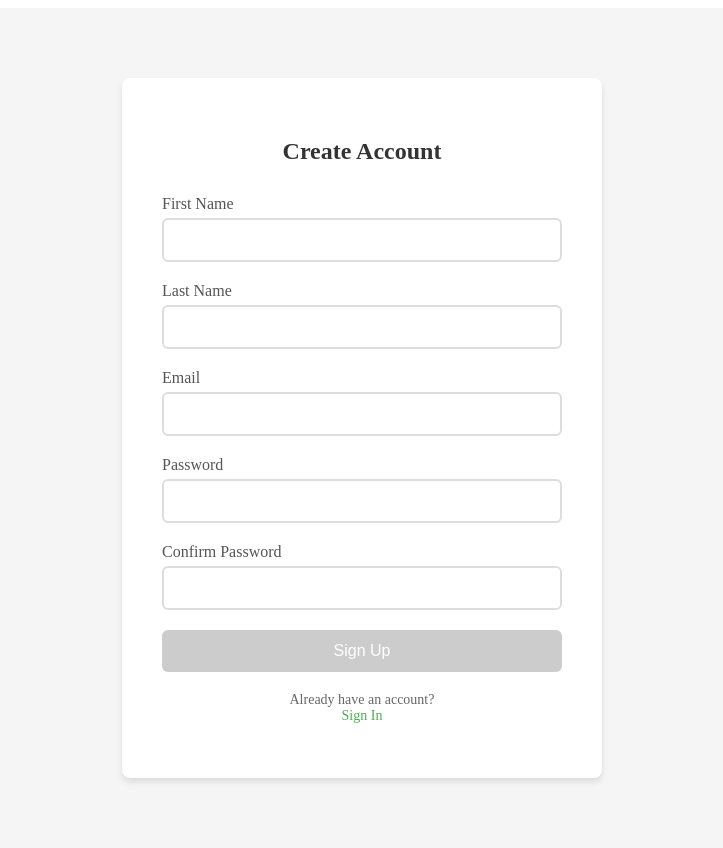
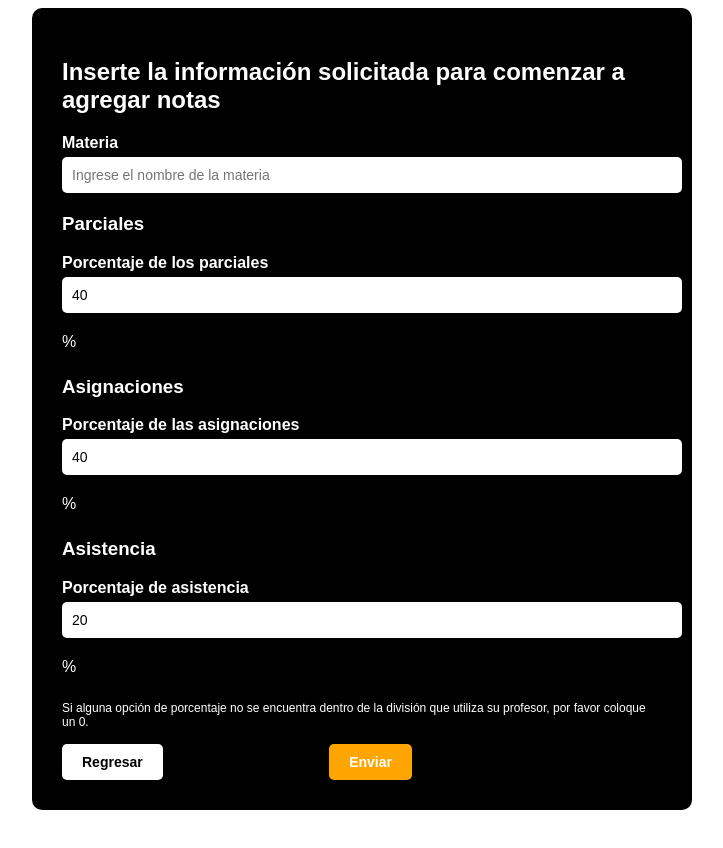
Before and after one commit to Grupo-Angular-1IL251/Grades-Calculator, an Angular app in the folder GradesCalculator/: page /materias in a window 1280 px wide. Before the commit this address led to /signup. Shown: the top 848 px of the page, without its empty margins (278-1001 px from the left). After the commit the page ends 818 px from the top, so only its background shows below. Built offline with nearby package versions, Linux system fonts and the light colour scheme; no server answers.

Commit message:
feat: se crea pantalla de crear materias

```diff
--- a/GradesCalculator/angular.json
+++ b/GradesCalculator/angular.json
@@ -109,5 +109,8 @@
         }
       }
     }
+  },
+  "cli": {
+    "analytics": false
   }
 }
--- a/GradesCalculator/src/app/app.routes.ts
+++ b/GradesCalculator/src/app/app.routes.ts
@@ -2,11 +2,13 @@ import { Routes } from '@angular/router';
 import { SignupComponent } from './signup/signup.component';
 import { LoginComponent } from './login/login.component';
 import { DashboardComponent } from './dashboard/dashboard.component';
+import { MateriasComponent } from './materias/materias.component';
 
 export const routes: Routes = [
   { path: '', redirectTo: '/signup', pathMatch: 'full' },
   { path: 'signup', component: SignupComponent },
   { path: 'login', component: LoginComponent },
   { path: 'dashboard', component: DashboardComponent },
+  { path: 'materias', component: MateriasComponent },
   { path: '**', redirectTo: '/signup' }
 ];
--- a/GradesCalculator/src/app/dashboard/dashboard.component.html
+++ b/GradesCalculator/src/app/dashboard/dashboard.component.html
@@ -4,7 +4,7 @@
       <h1 class="nav-title">GRADES CALCULATOR</h1>
       <div class="nav-menu">
         <button class="nav-button" type="button">Consultar Notas</button>
-        <button class="nav-button" type="button">Agregar Notas</button>
+        <button class="nav-button" type="button" (click)="irAMaterias()">Agregar Notas</button>
         <button class="nav-button" type="button">Calcular Materia</button>
         <button class="nav-button" type="button">Visualizar Progreso</button>
       </div>
--- a/GradesCalculator/src/app/dashboard/dashboard.component.ts
+++ b/GradesCalculator/src/app/dashboard/dashboard.component.ts
@@ -18,4 +18,8 @@ export class DashboardComponent {
     // Navigate to login page
     this.router.navigate(['/login']);
   }
+
+  irAMaterias() {
+    this.router.navigate(['/materias']);
+  }
 }
--- /dev/null
+++ b/GradesCalculator/src/app/materias/materias.component.html
@@ -0,0 +1,35 @@
+<div class="form-container">
+  <h2>Inserte la información solicitada para comenzar a agregar notas</h2>
+
+  <form [formGroup]="formularioNotas" (ngSubmit)="enviarFormulario()">
+    <label for="materia">Materia</label>
+    <input id="materia" formControlName="materia" placeholder="Ingrese el nombre de la materia" />
+
+    <div class="bloque">
+      <h3>Parciales</h3>
+      <label>Porcentaje de los parciales</label>
+      <input type="number" formControlName="parciales" />%
+    </div>
+
+    <div class="bloque">
+      <h3>Asignaciones</h3>
+      <label>Porcentaje de las asignaciones</label>
+      <input type="number" formControlName="asignaciones" />%
+    </div>
+
+    <div class="bloque">
+      <h3>Asistencia</h3>
+      <label>Porcentaje de asistencia</label>
+      <input type="number" formControlName="asistencia" />%
+    </div>
+
+    <p class="nota">
+      Si alguna opción de porcentaje no se encuentra dentro de la división que utiliza su profesor, por favor coloque un 0.
+    </p>
+
+    <div class="botones">
+      <button type="button" (click)="regresar()">Regresar</button>
+      <button type="submit" class="enviar">Enviar</button>
+    </div>
+  </form>
+</div>
--- /dev/null
+++ b/GradesCalculator/src/app/materias/materias.component.scss
@@ -0,0 +1,72 @@
+// Variables
+$form-bg: #000;
+$text-color: white;
+$button-orange: orange;
+$button-white: white;
+
+.form-container {
+  background-color: $form-bg;
+  color: $text-color;
+  padding: 30px;
+  max-width: 600px;
+  margin: auto;
+  font-family: Arial, sans-serif;
+  border-radius: 10px;
+
+  h2 {
+    margin-bottom: 20px;
+  }
+
+  form {
+    label {
+      font-weight: bold;
+      display: block;
+      margin-top: 15px;
+    }
+
+    input {
+      display: block;
+      margin: 5px 0 20px;
+      padding: 10px;
+      width: 100%;
+      font-size: 14px;
+      border-radius: 5px;
+      border: none;
+    }
+
+    .bloque {
+      margin-bottom: 25px;
+    }
+
+    .nota {
+      font-size: 12px;
+      margin: 15px 0;
+      color: lighten($text-color, 30%); // ← FUNCIONAL Y COMPATIBLE
+    }
+
+    .botones {
+      display: flex;
+      justify-content: space-between;
+      max-width: 350px;
+
+      button {
+        padding: 10px 20px;
+        font-weight: bold;
+        border: none;
+        border-radius: 5px;
+        cursor: pointer;
+        font-size: 14px;
+
+        &.enviar {
+          background-color: $button-orange;
+          color: $text-color;
+        }
+
+        &:not(.enviar) {
+          background-color: $button-white;
+          color: #000;
+        }
+      }
+    }
+  }
+}
--- /dev/null
+++ b/GradesCalculator/src/app/materias/materias.component.ts
@@ -0,0 +1,35 @@
+import { Component } from '@angular/core';
+import { FormBuilder, FormGroup, Validators, ReactiveFormsModule } from '@angular/forms';
+import { CommonModule } from '@angular/common';
+
+@Component({
+  selector: 'app-materias',
+  standalone: true,
+  imports: [CommonModule, ReactiveFormsModule],
+  templateUrl: './materias.component.html',
+  styleUrls: ['./materias.component.scss']
+})
+export class MateriasComponent {
+  formularioNotas: FormGroup;
+
+  constructor(private fb: FormBuilder) {
+    this.formularioNotas = this.fb.group({
+      materia: ['', Validators.required],
+      parciales: [40, [Validators.required, Validators.min(0), Validators.max(100)]],
+      asignaciones: [40, [Validators.required, Validators.min(0), Validators.max(100)]],
+      asistencia: [20, [Validators.required, Validators.min(0), Validators.max(100)]]
+    });
+  }
+
+  enviarFormulario() {
+    if (this.formularioNotas.valid) {
+      console.log('Formulario enviado:', this.formularioNotas.value);
+    } else {
+      alert('Completa todos los campos correctamente.');
+    }
+  }
+
+  regresar() {
+    history.back();
+  }
+}
```
Also changed, not shown: 2 other files (tests, documents, lock files or other folders).
